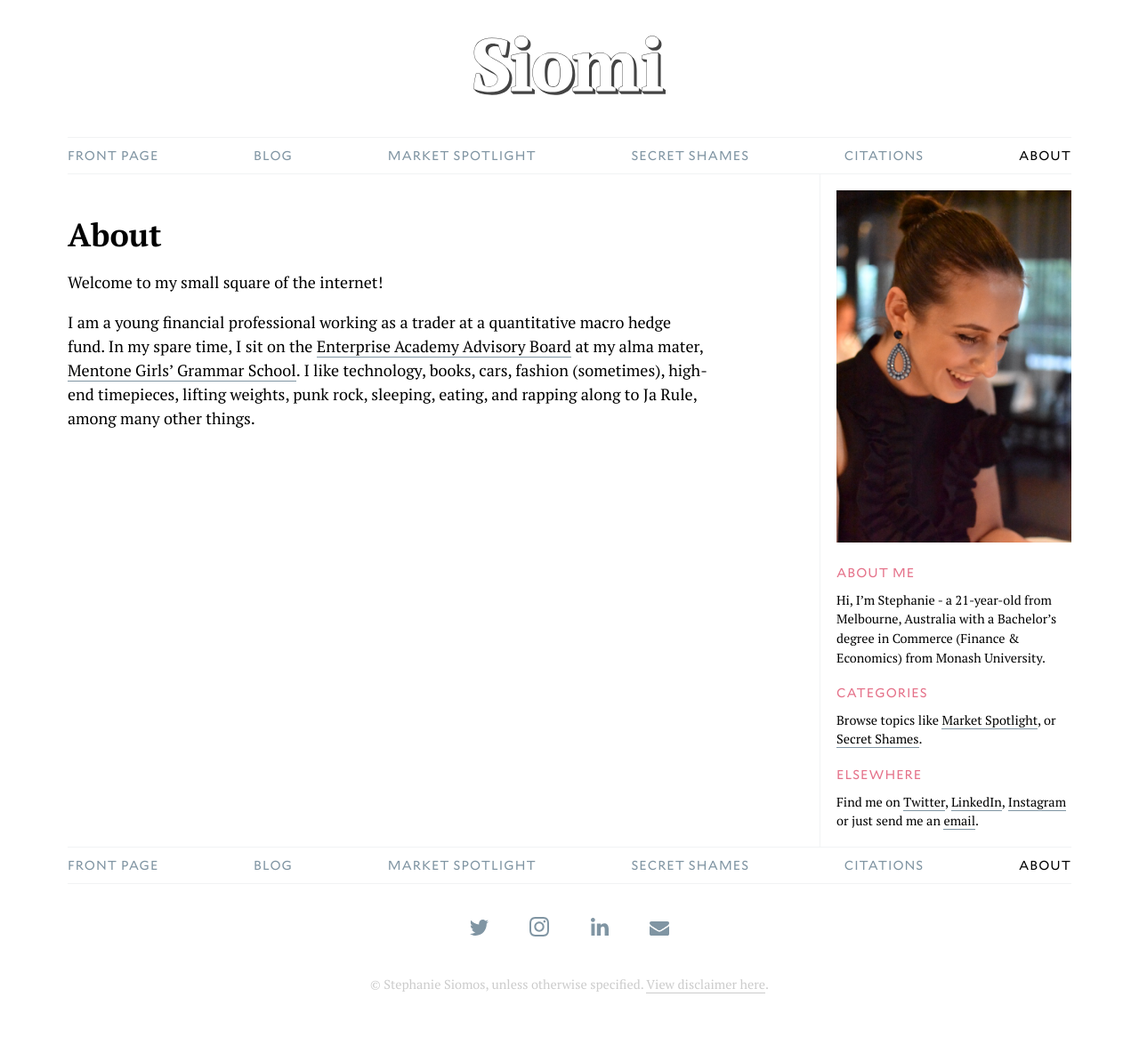
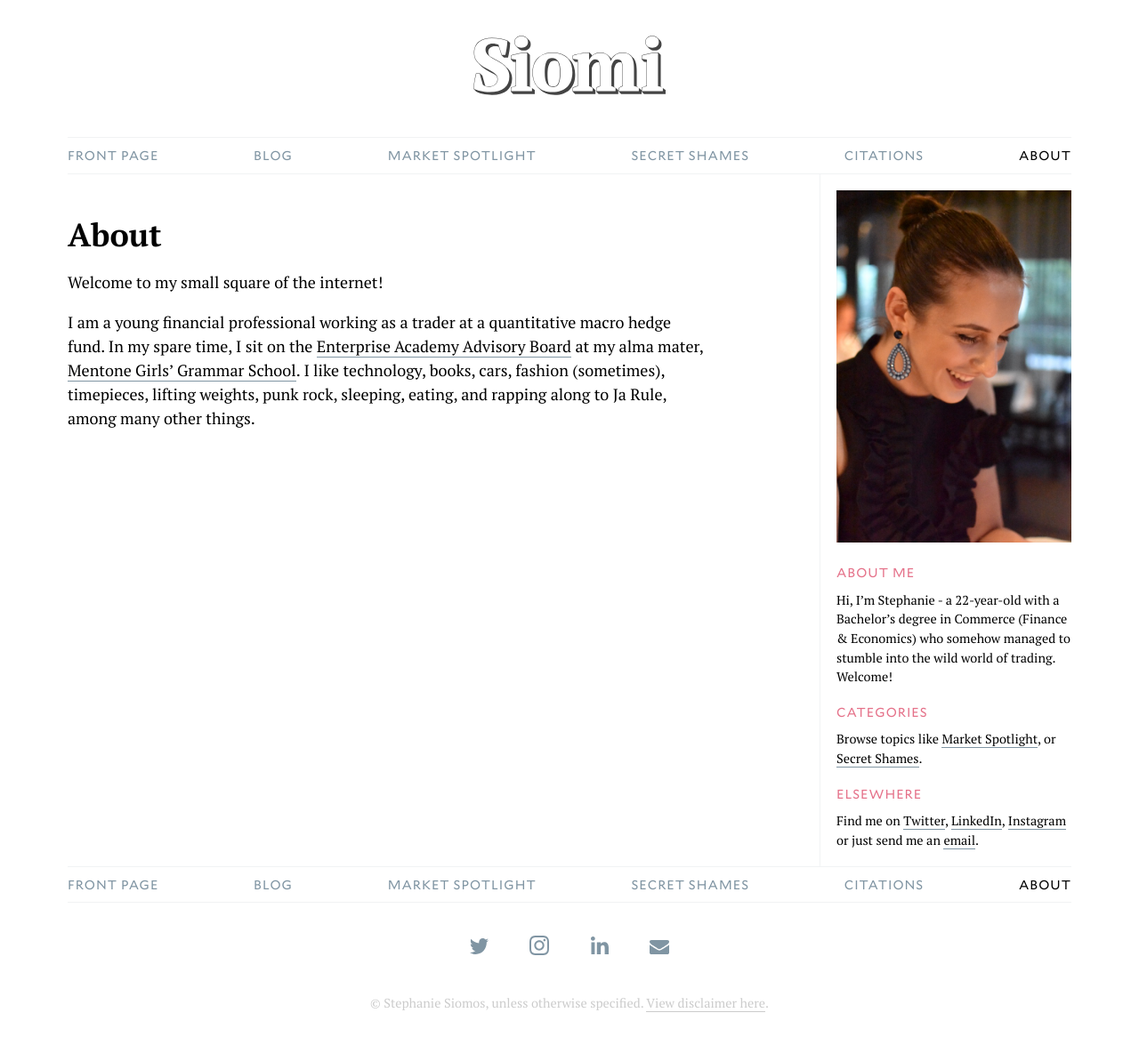
Before and after one commit to cjmlgrto/siomi.net, a Jekyll site: the page built from about.markdown, in a window 1280 px wide. Shown: the whole page at 89% size. Built offline with Jekyll 4.4.1, drawn with Linux system fonts in a browser that asks for light colours; before the commit the page ends 1153 px from its top, so only the background shows below that.

Commit message:
Updated Who Am I And How Did I End Up Here 2019 and 2 other files

```diff
--- a/_config.yml
+++ b/_config.yml
@@ -29,8 +29,9 @@ defaults:
     layout: category
     permalink: "/category/:title/"
 Author: Stephanie Siomos
-Description: 'Hi, I''m Stephanie - a 21-year-old from Melbourne, Australia with a
-  Bachelor''s degree in Commerce (Finance & Economics) from Monash University. '
+Description: Hi, I'm Stephanie - a 22-year-old with a Bachelor's degree in Commerce
+  (Finance & Economics) who somehow managed to stumble into the wild world of trading.
+  Welcome!
 url: siomi.net
 Avatar URL: "/uploads/stephanie.jpg"
 Theme Color: 8095A3
--- a/about.markdown
+++ b/about.markdown
@@ -6,4 +6,4 @@ layout: default
 
 Welcome to my small square of the internet!
 
-I am a young financial professional working as a trader at a quantitative macro hedge fund. In my spare time, I sit on the [Enterprise Academy Advisory Board](https://ea.mentonegirls.vic.edu.au) at my alma mater, [Mentone Girls' Grammar School](http://mentonegirls.vic.edu.au). I like technology, books, cars, fashion (sometimes), high-end timepieces, lifting weights, punk rock, sleeping,  eating, and rapping along to Ja Rule, among many other things.
+I am a young financial professional working as a trader at a quantitative macro hedge fund. In my spare time, I sit on the [Enterprise Academy Advisory Board](https://ea.mentonegirls.vic.edu.au) at my alma mater, [Mentone Girls' Grammar School](http://mentonegirls.vic.edu.au). I like technology, books, cars, fashion (sometimes), timepieces, lifting weights, punk rock, sleeping,  eating, and rapping along to Ja Rule, among many other things.
```
Also changed, not shown: _posts/2019-01-10-who-am-i-and-how-did-i-end-up-here-2019.markdown (added, +19 -0 lines).
